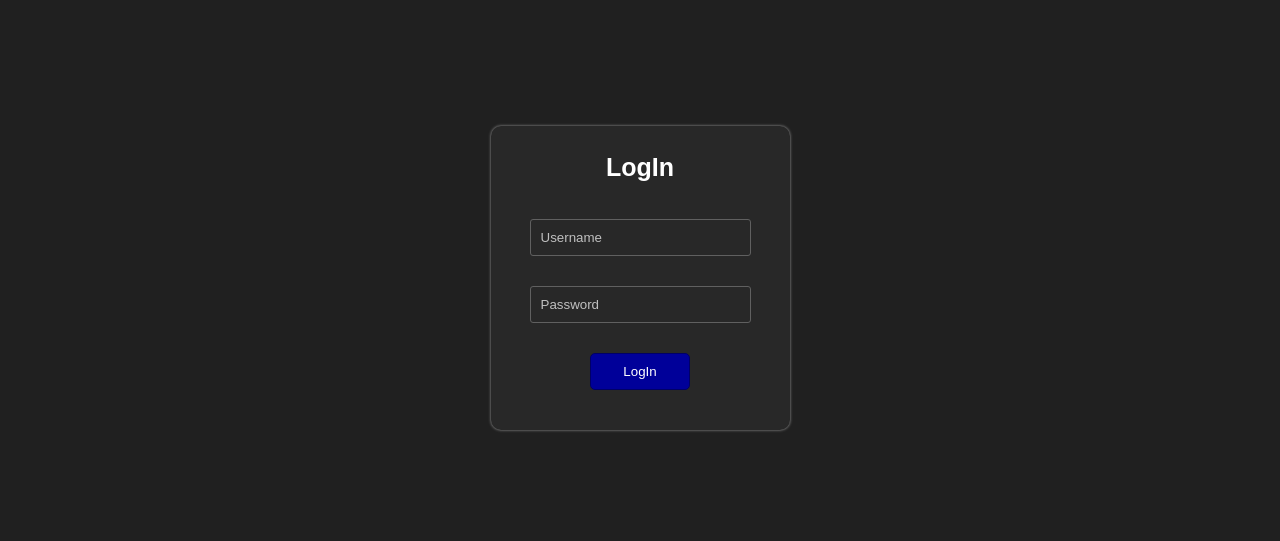
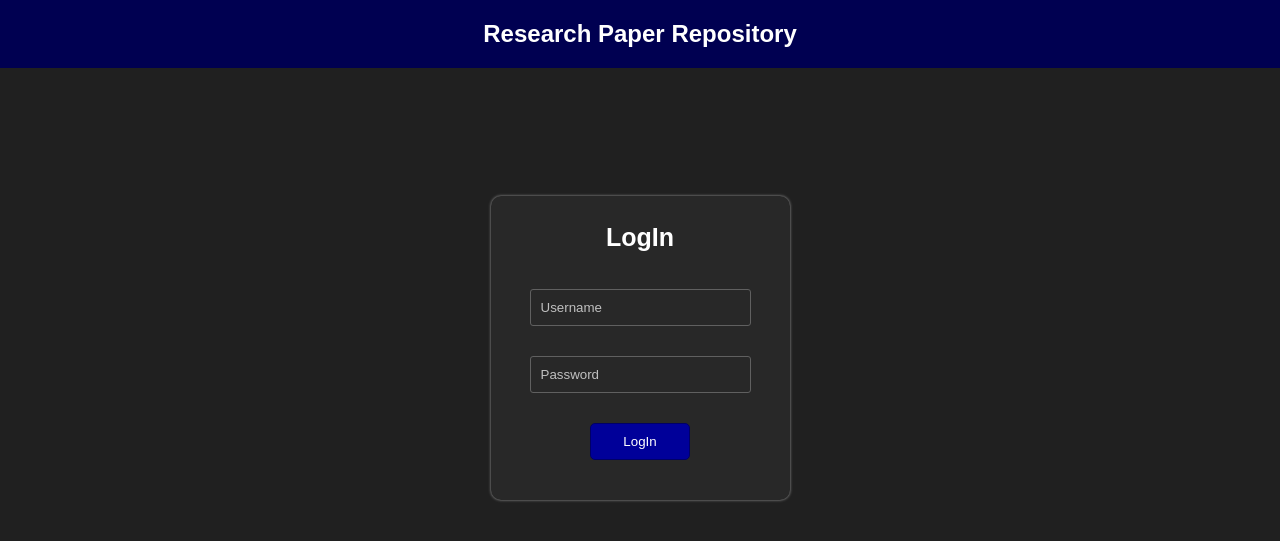
Before and after one commit to Srujan-rai/Research_paper_repository_management_system, a Flask app: page /login in a window 1280 px wide. Shown: the top 541 px of the page. Run offline with Flask 3, Linux system fonts and the light colour scheme.

Commit message:
login page updated

```diff
--- a/Templates/login.html
+++ b/Templates/login.html
@@ -7,7 +7,18 @@
       font-family: Arial, sans-serif;
       background-color: #202020;
       color: #ffffff;
+      margin:0;
     }
+
+    h2{
+      text-align: center;
+      background-color: #000051;
+      margin: 0;
+      width: max-screen;
+      position: relative;
+      top: 0;
+      padding: 20px;
+  }
 
     h1 {
       text-align: center;
@@ -46,7 +57,7 @@
       color:#c0c0c0;
       outline: none;
       border:solid 1px #606060;
-      border-radius: 3px
+      border-radius: 3px;
     }
 
     input::placeholder{
@@ -80,6 +91,7 @@
   </style>
 </head>
 <body>
+  <h2 class"heading">Research Paper Repository</h2>
   <form action="/login" method="post">
     <h1>LogIn</h1>
     <input type="text" name="username" placeholder="Username">
```
